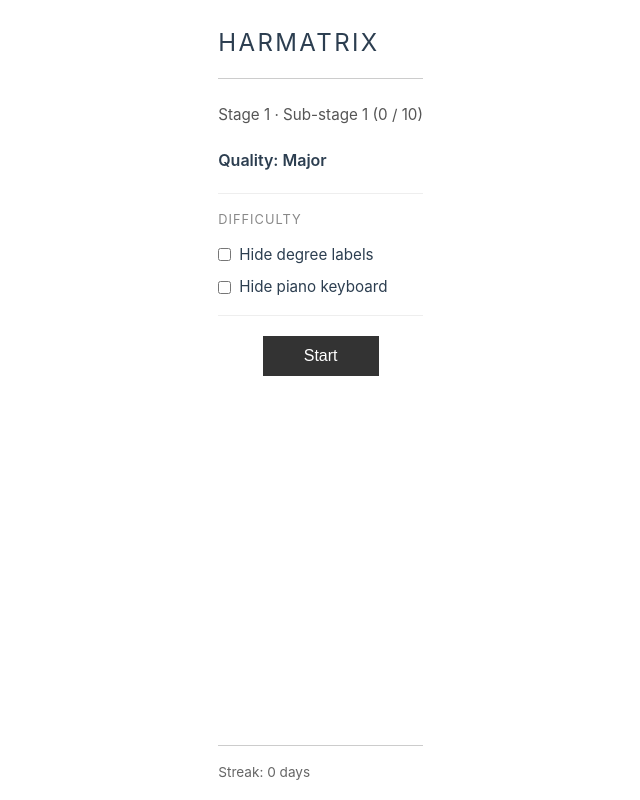
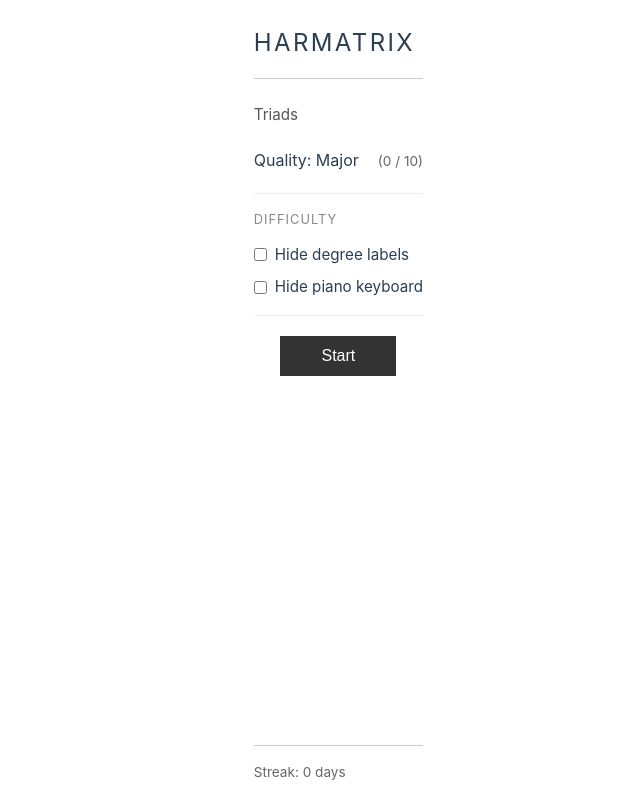
Before and after one commit to privera-git/harmatrix, a Vue app: page / in a window 1280 px wide. Shown: the whole page, without its empty margins (201-841 px from the left). Built offline with nearby package versions, Linux system fonts and the light colour scheme; the HTML template or start-up script is replaced by a standard one.

Commit message:
fix: show stage name and move streak counter to quality line (#62)

```diff
--- a/src/components/IdleView.vue
+++ b/src/components/IdleView.vue
@@ -3,7 +3,7 @@ import { ref, computed } from 'vue'
 import { storeToRefs } from 'pinia'
 import { useGameStore } from '@/stores/game'
 import { useProgressStore } from '@/stores/progress'
-import { CURRICULUM, SUB_STAGE_SESSION_SIZE } from '@/config/game'
+import { CURRICULUM, SUB_STAGE_SESSION_SIZE, STAGE_NAMES } from '@/config/game'
 
 const gameStore = useGameStore()
 const progressStore = useProgressStore()
@@ -14,6 +14,7 @@ const noPianoKeyboard = ref(false)
 
 const learning = computed(() => state.value.learning)
 const perfectStreak = computed(() => state.value.currentSubStageSession.perfectStreak)
+const stageName = computed(() => STAGE_NAMES[learning.value.stage - 1] ?? `Stage ${learning.value.stage}`)
 const streak = computed(() => state.value.practiceStreak)
 
 const quality = computed(() => {
@@ -36,11 +37,11 @@ function start() {
     </header>
 
     <main class="idle-main">
-      <div class="learning-position">
-        Stage {{ learning.stage }} · Sub-stage {{ learning.subStage }} ({{ perfectStreak }} /
-        {{ SUB_STAGE_SESSION_SIZE }})
+      <div class="learning-position">{{ stageName }}</div>
+      <div class="quality-label">
+        <span>Quality: {{ quality }}</span>
+        <span class="quality-progress">({{ perfectStreak }} / {{ SUB_STAGE_SESSION_SIZE }})</span>
       </div>
-      <div class="quality-label">Quality: {{ quality }}</div>
 
       <section class="difficulty-section">
         <div class="difficulty-title">Difficulty</div>
@@ -96,9 +97,19 @@ function start() {
 }
 
 .quality-label {
+  display: flex;
+  justify-content: space-between;
+  align-items: baseline;
   font-size: 1rem;
   font-weight: 600;
   text-transform: capitalize;
+}
+
+.quality-progress {
+  font-size: 0.85rem;
+  font-weight: 400;
+  color: #666;
+  text-transform: none;
 }
 
 .difficulty-section {
--- a/src/config/game.ts
+++ b/src/config/game.ts
@@ -3,6 +3,8 @@ import type { ScaleMode } from '@/music/data/scales'
 
 export const SUB_STAGE_SESSION_SIZE = 10
 
+export const STAGE_NAMES = ['Triads', 'Seventh Chords'] as const
+
 export const CURRICULUM: ReadonlyArray<ReadonlyArray<ChordQuality | ScaleMode>> = [
   ['major', 'minor', 'aug', 'dim', 'sus2', 'sus4'],
   ['maj7', 'dom7', 'm7', 'mMaj7', 'm7b5', 'dim7', 'maj6', 'dom7sus4', 'dom9', 'dom7b9', 'dom7s9', 'dom7s11', 'dom13', 'alt'],
```
Also changed, not shown: 1 other file (tests, documents, lock files or other folders).
